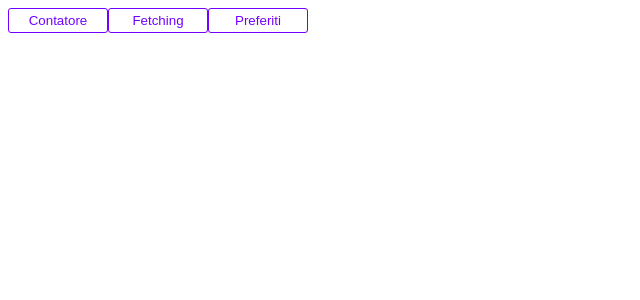
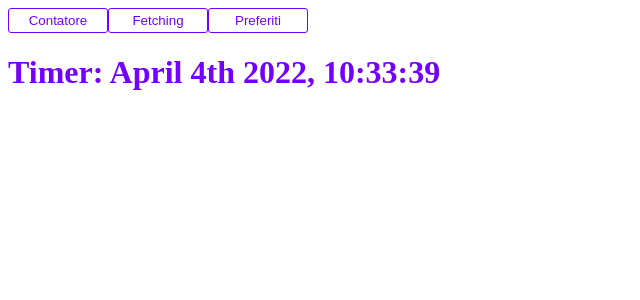
Before and after one commit to robertolaporta-bitrocketdev/eser-contatore, a React (Create React App) app: page / in a window 1280 px wide. Shown: the top 300 px of the page, without its empty margins (0-640 px from the left). Built offline with nearby package versions, Linux system fonts and the light colour scheme.

Commit message:
feat(timer): add timer date

```diff
--- a/package.json
+++ b/package.json
@@ -10,8 +10,10 @@
     "@types/node": "^16.11.26",
     "@types/react": "^17.0.43",
     "@types/react-dom": "^17.0.14",
+    "moment": "^2.29.2",
     "react": "^18.0.0",
     "react-dom": "^18.0.0",
+    "react-moment": "^1.1.2",
     "react-redux": "^7.2.8",
     "react-router-dom": "^6.3.0",
     "react-scripts": "5.0.0",
--- /dev/null
+++ b/src/Components-shared/Timer.tsx
@@ -0,0 +1,12 @@
+import moment from "moment";
+import { FC, useState } from "react";
+
+export const Timer: FC = (): JSX.Element => {
+  const [second, setSecond] = useState(0);
+
+  setInterval(() => {
+    setSecond(second + 1);
+  }, 1000);
+
+  return <h1>Timer: {moment().format("MMMM Do YYYY, h:mm:ss")}</h1>;
+};
--- a/src/Components/Home/index.tsx
+++ b/src/Components/Home/index.tsx
@@ -1,9 +1,11 @@
 import { FC } from "react";
 import { Link } from "react-router-dom";
+import { Timer } from "../../Components-shared/Timer";
 
 export const Home: FC = (): JSX.Element => {
   return (
     <div>
+
       <Link to="counter">
         <button>Contatore</button>
       </Link>
@@ -13,6 +15,7 @@ export const Home: FC = (): JSX.Element => {
       <Link to="preferiti">
         <button>Preferiti</button>
       </Link>
+      <Timer />
     </div>
   );
 };
```
Also changed, not shown: 1 other file (tests, documents, lock files or other folders).
